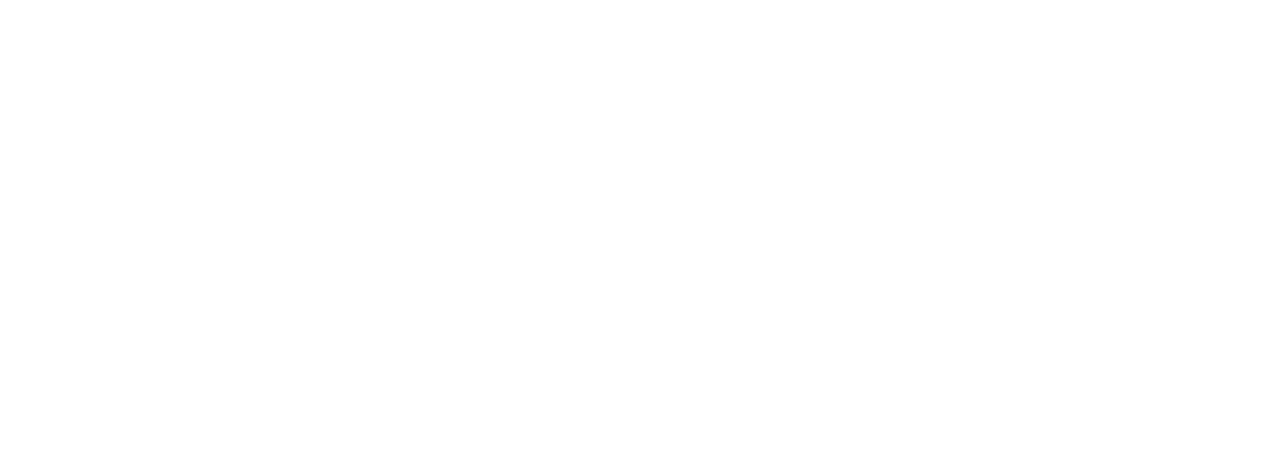
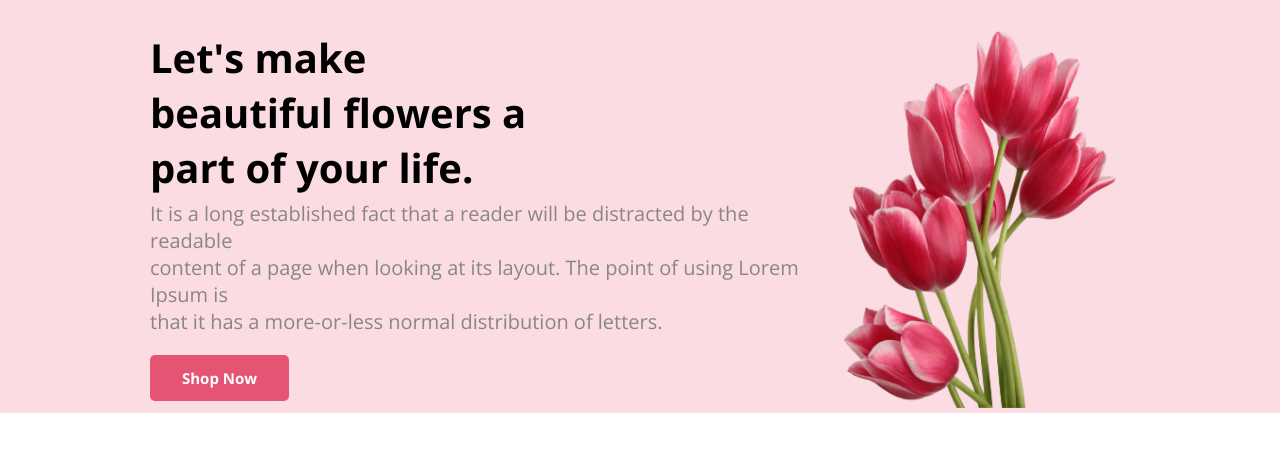
Before and after one commit to 519450255/Flower_Shop_Assignment, a plain HTML site: page index.html in a window 1280 px wide. Drawn offline with nearby package versions, Linux system fonts and the light colour scheme.

Commit message:
added banner section

```diff
--- a/index.html
+++ b/index.html
@@ -1,13 +1,28 @@
 <!DOCTYPE html>
 <html lang="en">
+
 <head>
     <meta charset="UTF-8">
     <meta name="viewport" content="width=device-width, initial-scale=1.0">
     <title>Flower Shop Assignment</title>
+    <link rel="preconnect" href="https://fonts.googleapis.com">
+    <link rel="preconnect" href="https://fonts.gstatic.com" crossorigin>
+    <link href="https://fonts.googleapis.com/css2?family=Open+Sans:wght@400;700;800&display=swap" rel="stylesheet">
+    <link rel="stylesheet" href="styles/style.css">
 </head>
+
 <body>
     <header>
-
+        <div class="banner_section">
+            <div class="banner_text">
+                <h1>Let's make<br>beautiful flowers a<br>part of your life.</h1>
+                <p>It is a long established fact that a reader will be distracted by the readable<br>content of a page when looking at its layout. The point of using Lorem Ipsum is<br>that it has a more-or-less normal distribution of letters.</p>
+                <button class="primary_btn">Shop Now</button>
+            </div>
+            <div class="banner_pic">
+                <img src="image/pngwing 10.png" alt="">
+            </div>
+        </div>
     </header>
     <main>
 
@@ -16,4 +31,5 @@
 
     </footer>
 </body>
+
 </html>
--- a/styles/style.css
+++ b/styles/style.css
@@ -0,0 +1,35 @@
+/* *******common css start******* */
+*{
+    margin: 0;
+    padding: 0;
+    font-family: 'Open Sans', sans-serif;
+}
+.primary_btn{
+    border-radius: 5px;
+    background: #E55473;
+    border: 0;
+    margin-top: 20px;
+    font-size: 15px;
+    font-weight: 700;
+    color: #ffffff;
+    padding: 13px 32px;
+}
+/* *******common css end******* */
+.banner_section{
+    display: flex;
+    justify-content: space-between;
+    padding: 30px 150px 0px 150px;
+    background: #e5547334;
+}
+.banner_text h1{
+    font-size: 40px;
+    /* line-height: 38px; */
+}
+.banner_text p{
+    margin-top: 5px;
+    font-size: 20px;
+    color: #8b8686;
+}
+.banner_pic  img{
+    width: 300px;
+}
```
